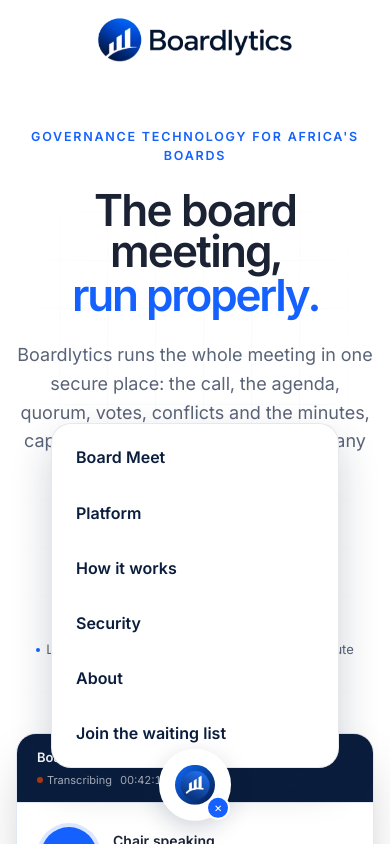
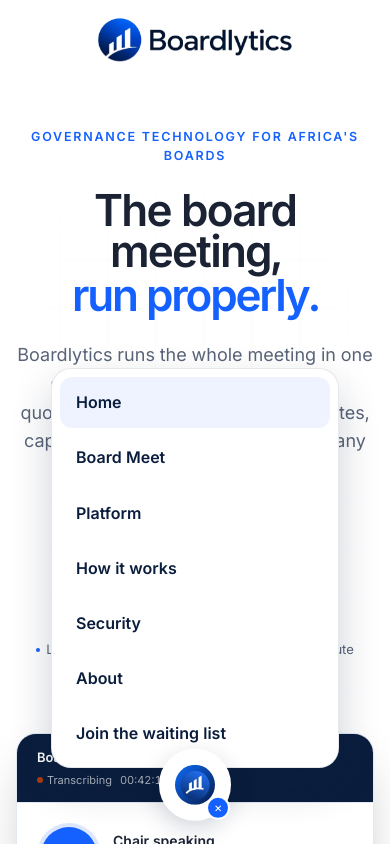
Before and after one commit to AdegbolaAnjolaoluwa/boardlytics-website, a Next.js app: page / in a window 390 px wide. Both pictures are taken after a click on the button "Open navigation menu". Shown: the top 844 px of the page. Built offline with nearby package versions, Linux system fonts and the light colour scheme.

Commit message:
Add home link to mobile navigation

```diff
--- a/components/BottomNav.tsx
+++ b/components/BottomNav.tsx
@@ -29,6 +29,9 @@ export function BottomNav() {
       <div className="boardlytics-mobile-logo-wrap" data-open={menuOpen ? "" : undefined}>
         {menuOpen && (
           <nav className="boardlytics-mobile-links" aria-label="Primary navigation">
+            <Link href="/" aria-current={pathname === "/" ? "page" : undefined} onClick={() => setMenuOpen(false)}>
+              Home
+            </Link>
             {nav.links.map((item) => (
               <Link key={item.href} href={item.href} aria-current={pathname === item.href ? "page" : undefined} onClick={() => setMenuOpen(false)}>
                 {item.label}
```
